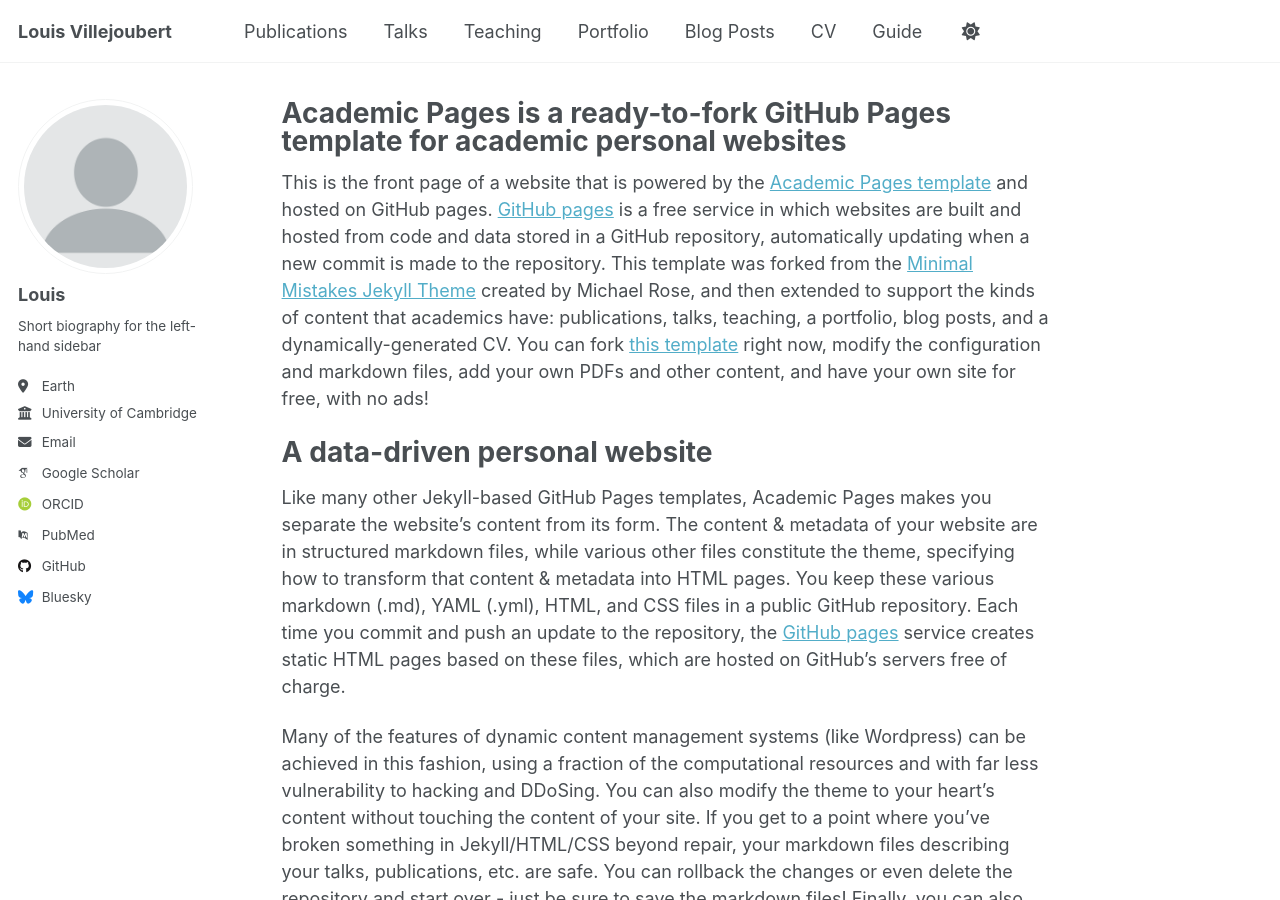
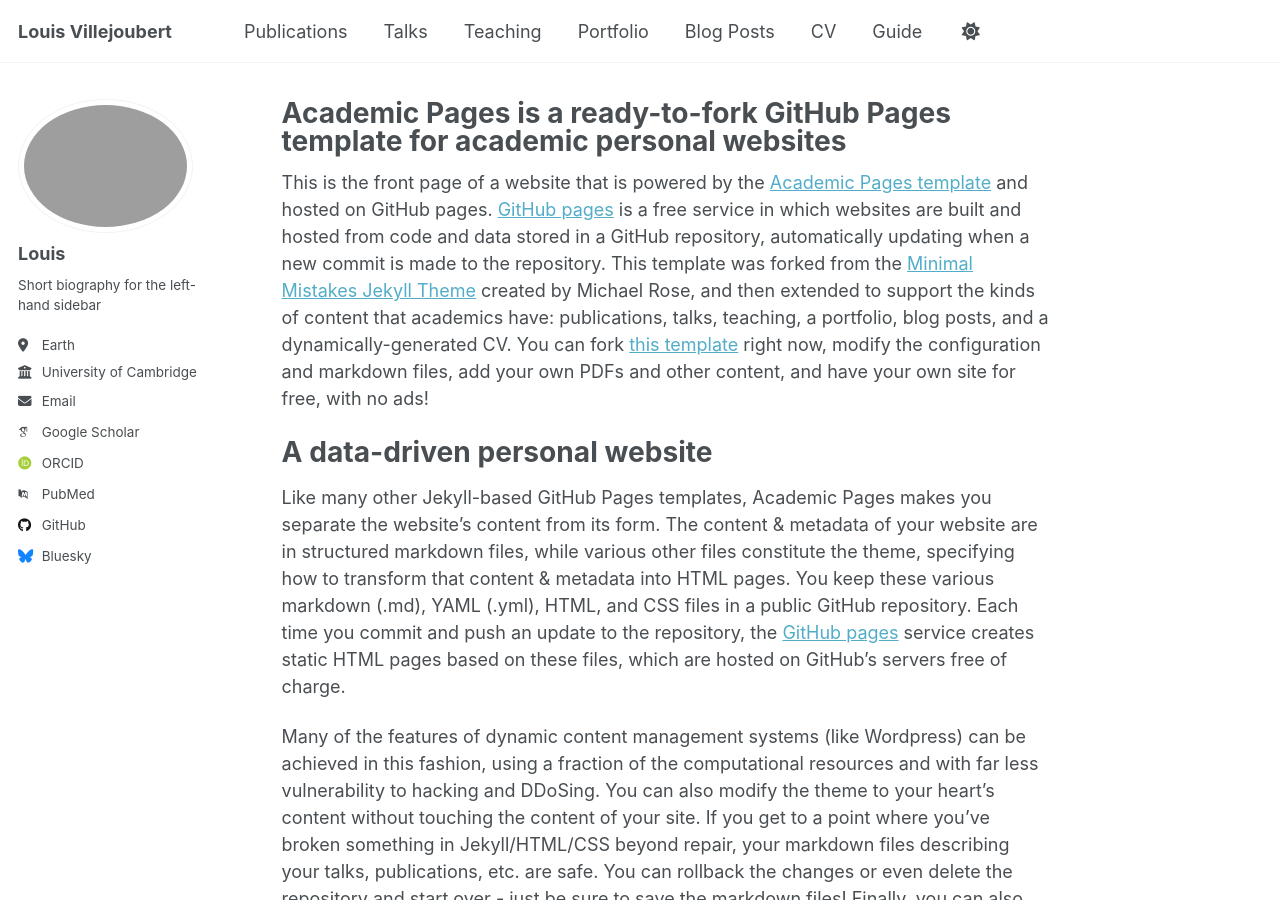
Before and after one commit to VillejoubertLouis/villejoubertlouis.github.io, a Jekyll site: the page built from _pages/about.md, in a window 1280 px wide and 900 px high. Built offline with Jekyll 4.4.1, drawn with Linux system fonts in a browser that asks for light colours; some web fonts are replaced.

Commit message:
Update _config.yml

```diff
--- a/_config.yml
+++ b/_config.yml
@@ -22,7 +22,7 @@
 #               Additional customization can be done by editing /_includes/author-profile.html
 author:
   # Biographic information
-  avatar           : "profile.png"
+  avatar           : "Emmeline_1385.png"
   name             : "Louis"
   pronouns         : # example: "she/her"
   bio              : "Short biography for the left-hand sidebar"
```
